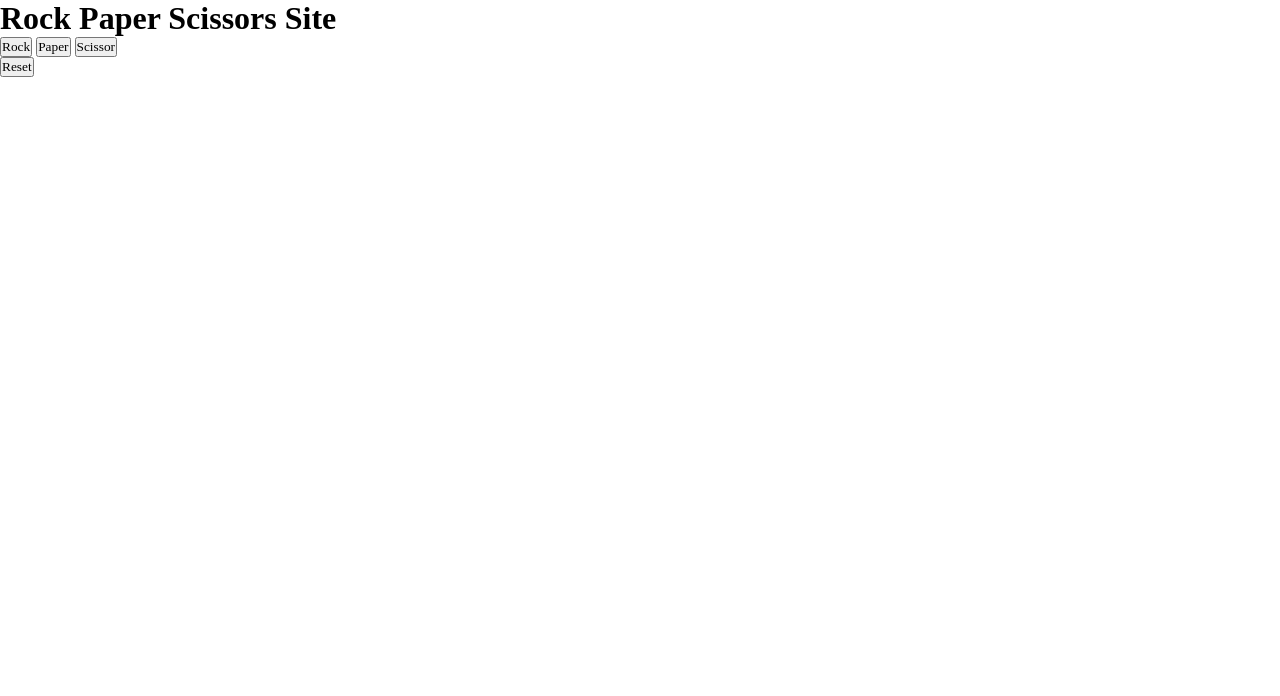
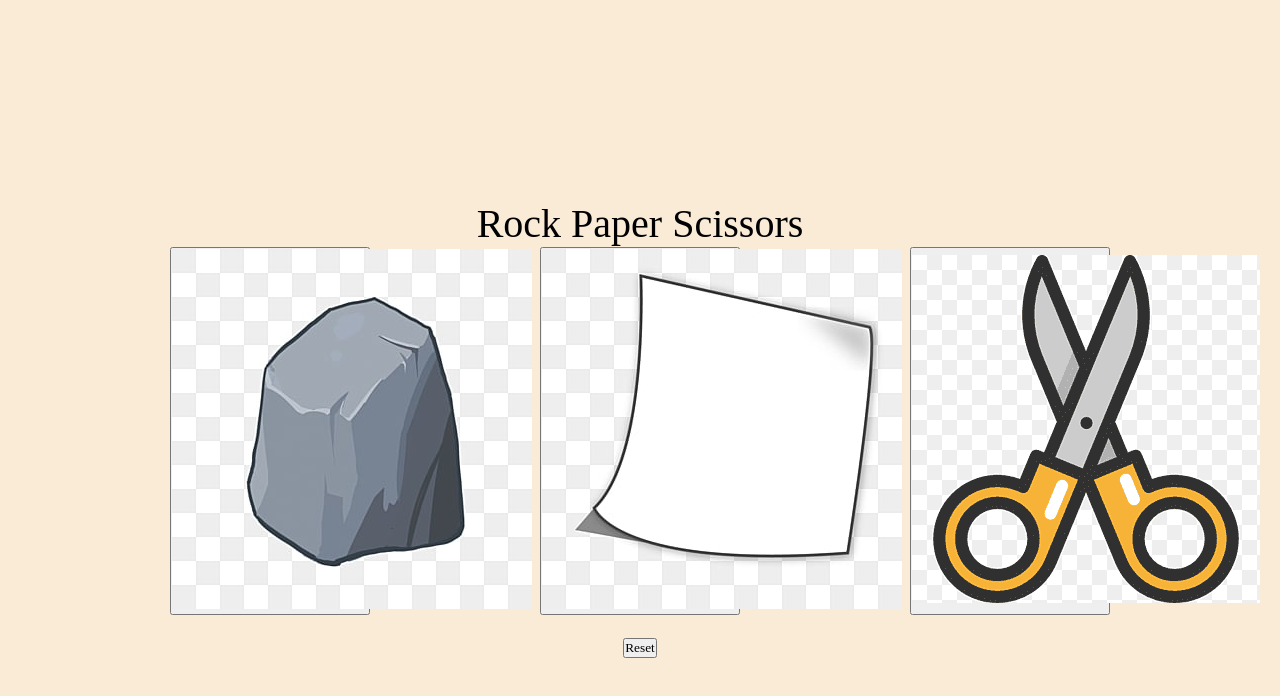
Before and after one commit to obayreaps/RockPaperScissors, a plain HTML site: page index.html in a window 1280 px wide. Drawn offline with Linux system fonts and the light colour scheme.

Commit message:
Add button images for rock, paper, scissor

```diff
--- a/index.html
+++ b/index.html
@@ -8,11 +8,14 @@
         <link rel="stylesheet" href="style.css">
     </head>
     <body>
-        <h1>Rock Paper Scissors Site</h1>
+        <div class="heading">Rock Paper Scissors<div>
 
-        <button type="button" id="rock">Rock</button>
-        <button type="button" id="paper">Paper</button>
-        <button type="button" id="scissor">Scissor</button>
+        <div class="main-container">
+            <button type="button" id="rock"><img src="img/rock.jpg" alt="rock button"></button>
+            <button type="button" id="paper"><img src="img/paper.jpg" alt="paper button"></button>
+            <button type="button" id="scissor"><img src="img/scissor.jpg" alt="scissor button"></button>
+        </div>
+
 
         <div id="result-box">
             <p id="result-statement"></p>
--- a/style.css
+++ b/style.css
@@ -4,3 +4,24 @@
     box-sizing: border-box;
     font-family:'Times New Roman', Times, serif;
 }
+
+body {
+    background-color:antiquewhite
+}
+
+.heading{
+    font-size: 40px;
+    text-align: center;
+    padding-top: 200px;
+}
+
+.main-container{
+    display: flex;
+    justify-content: space-evenly;
+    flex: 1;
+    font-size: 20px;
+}
+
+.main-container button{
+    width: 200px;
+}
```
Also changed, not shown: img/paper.jpg (added), img/rock.jpg (added), img/scissor.jpg (added).
